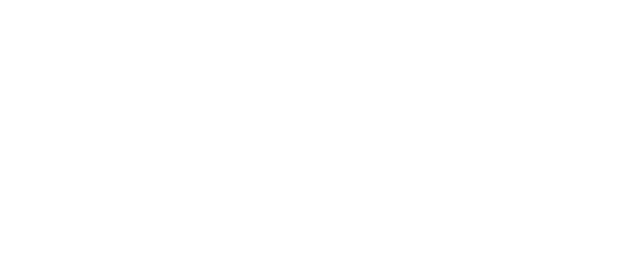
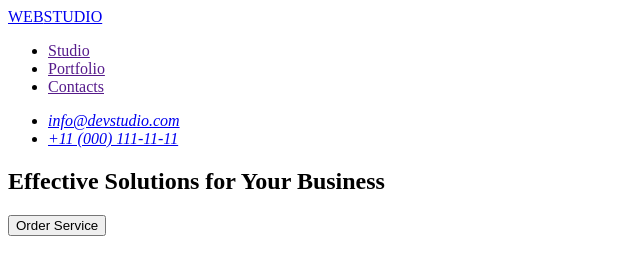
Before and after one commit to DimBas1974/vtas-lab1, a plain HTML site: page index.html in a window 1280 px wide. Shown: the whole page, without its empty margins (0-640 px from the left). Drawn offline with Linux system fonts and the light colour scheme.

Commit message:
edit index

```diff
--- a/index.html
+++ b/index.html
@@ -8,10 +8,28 @@
 
   <body>
     <!-- top line section -->
-    <header></header>
+    <header>
+      <nav>
+        <a href="./index.html">WEB<span>STUDIO</span></a>
+        <ul>
+          <li><a href="">Studio</a></li>
+          <li><a href="">Portfolio</a></li>
+          <li><a href="">Contacts</a></li>
+        </ul>
+      </nav>
+      <address>
+        <ul>
+          <li><a href="mailto:info@devstudio.com">info@devstudio.com</a></li>
+          <li><a href="tel:+110001111111">+11 (000) 111-11-11</a></li>
+        </ul>
+      </address>
+    </header>
     <main>
       <!-- hero image section -->
-      <section></section>
+      <section>
+        <h1>Effective Solutions for Your Business</h1>
+        <button>Order Service</button>
+      </section>
       <!-- section 1 -->
       <section></section>
       <!-- section 2 -->
```
